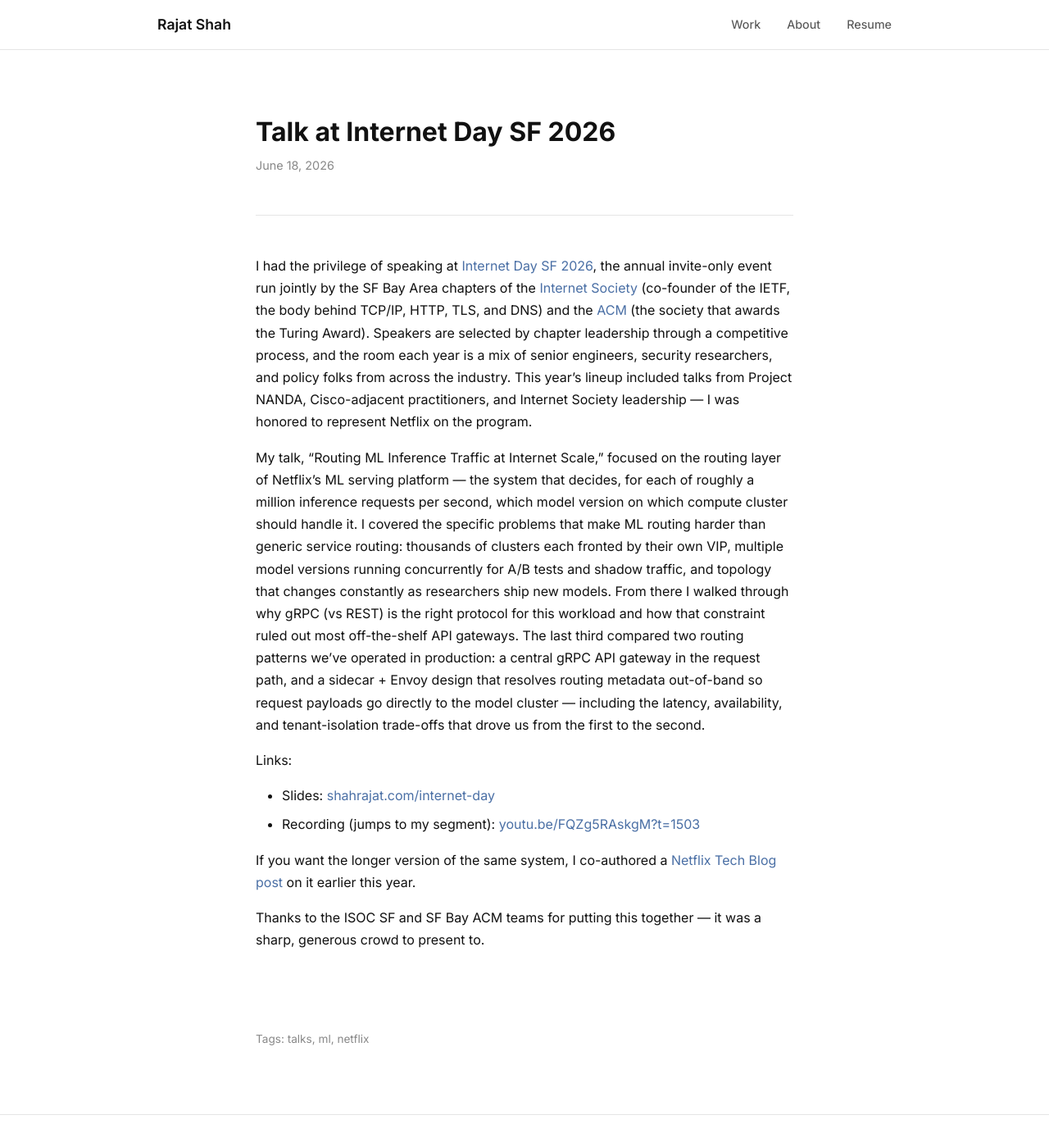
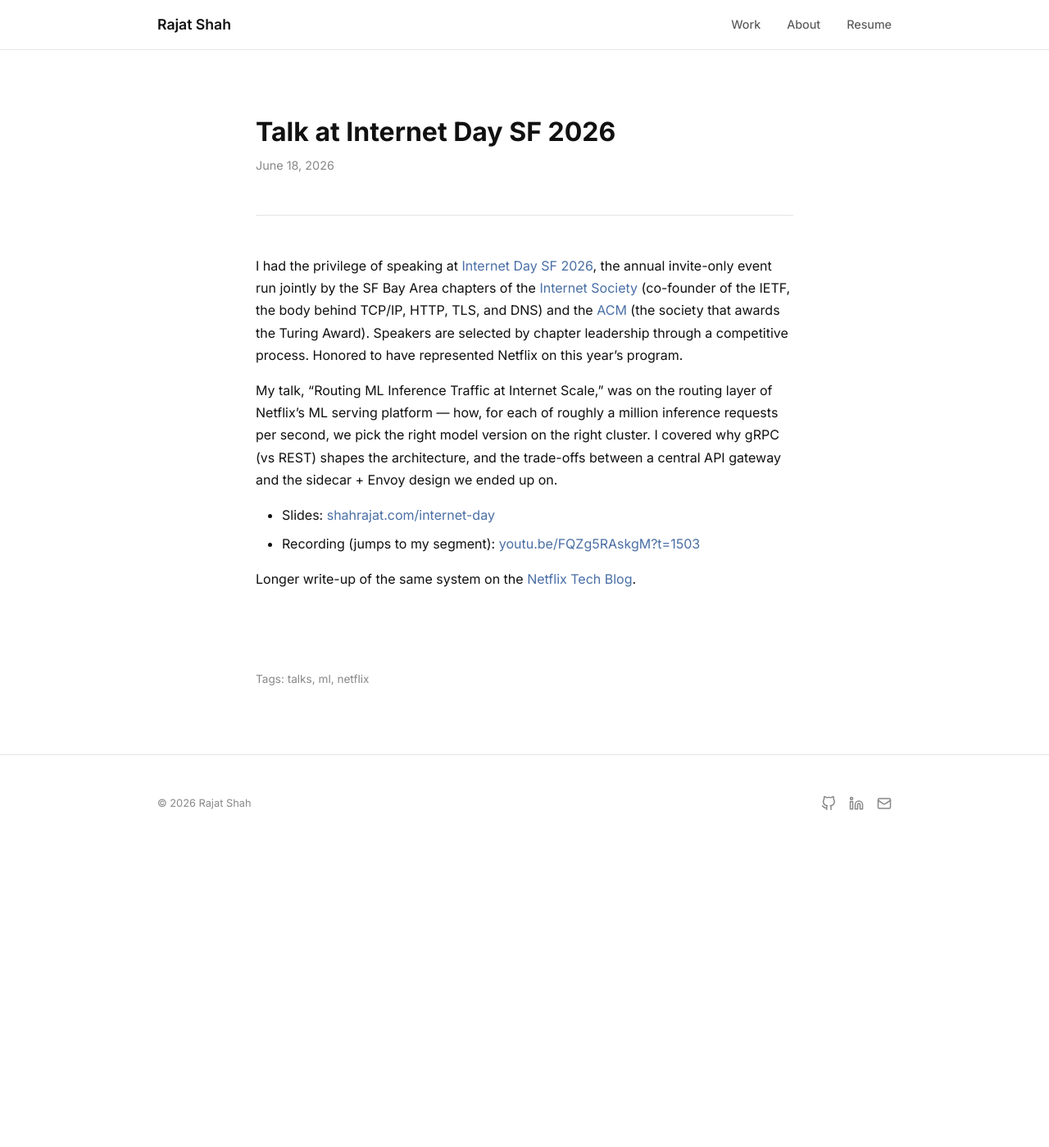
Before and after one commit to shahrajat/shahrajat.github.io, a Jekyll site: the page built from _posts/2026-06-18-internet-day-sf-2026-routing-ml-inference-traffic.md, in a window 1280 px wide and 1400 px high. Shown: the whole window at 82% size. Built offline with Jekyll 4.4.1, drawn with Linux system fonts in a browser that asks for light colours.

Commit message:
Tighten Internet Day SF post

```diff
--- a/_posts/2026-06-18-internet-day-sf-2026-routing-ml-inference-traffic.md
+++ b/_posts/2026-06-18-internet-day-sf-2026-routing-ml-inference-traffic.md
@@ -8,15 +8,11 @@
 published: true
 ---
 
-I had the privilege of speaking at [Internet Day SF 2026](https://internetdaysf.org/), the annual invite-only event run jointly by the SF Bay Area chapters of the [Internet Society](https://sfbayisoc.org) (co-founder of the IETF, the body behind TCP/IP, HTTP, TLS, and DNS) and the [ACM](https://sfbayacm.org) (the society that awards the Turing Award). Speakers are selected by chapter leadership through a competitive process, and the room each year is a mix of senior engineers, security researchers, and policy folks from across the industry. This year's lineup included talks from Project NANDA, Cisco-adjacent practitioners, and Internet Society leadership — I was honored to represent Netflix on the program.
+I had the privilege of speaking at [Internet Day SF 2026](https://internetdaysf.org/), the annual invite-only event run jointly by the SF Bay Area chapters of the [Internet Society](https://sfbayisoc.org) (co-founder of the IETF, the body behind TCP/IP, HTTP, TLS, and DNS) and the [ACM](https://sfbayacm.org) (the society that awards the Turing Award). Speakers are selected by chapter leadership through a competitive process. Honored to have represented Netflix on this year's program.
 
-My talk, "Routing ML Inference Traffic at Internet Scale," focused on the routing layer of Netflix's ML serving platform — the system that decides, for each of roughly a million inference requests per second, which model version on which compute cluster should handle it. I covered the specific problems that make ML routing harder than generic service routing: thousands of clusters each fronted by their own VIP, multiple model versions running concurrently for A/B tests and shadow traffic, and topology that changes constantly as researchers ship new models. From there I walked through why gRPC (vs REST) is the right protocol for this workload and how that constraint ruled out most off-the-shelf API gateways. The last third compared two routing patterns we've operated in production: a central gRPC API gateway in the request path, and a sidecar + Envoy design that resolves routing metadata out-of-band so request payloads go directly to the model cluster — including the latency, availability, and tenant-isolation trade-offs that drove us from the first to the second.
-
-Links:
+My talk, "Routing ML Inference Traffic at Internet Scale," was on the routing layer of Netflix's ML serving platform — how, for each of roughly a million inference requests per second, we pick the right model version on the right cluster. I covered why gRPC (vs REST) shapes the architecture, and the trade-offs between a central API gateway and the sidecar + Envoy design we ended up on.
 
 - Slides: [shahrajat.com/internet-day](https://shahrajat.com/internet-day/#1)
 - Recording (jumps to my segment): [youtu.be/FQZg5RAskgM?t=1503](https://youtu.be/FQZg5RAskgM?t=1503)
 
-If you want the longer version of the same system, I co-authored a [Netflix Tech Blog post](https://netflixtechblog.com/state-of-routing-in-model-serving-16e22fe18741) on it earlier this year.
-
-Thanks to the ISOC SF and SF Bay ACM teams for putting this together — it was a sharp, generous crowd to present to.
+Longer write-up of the same system on the [Netflix Tech Blog](https://netflixtechblog.com/state-of-routing-in-model-serving-16e22fe18741).
```
